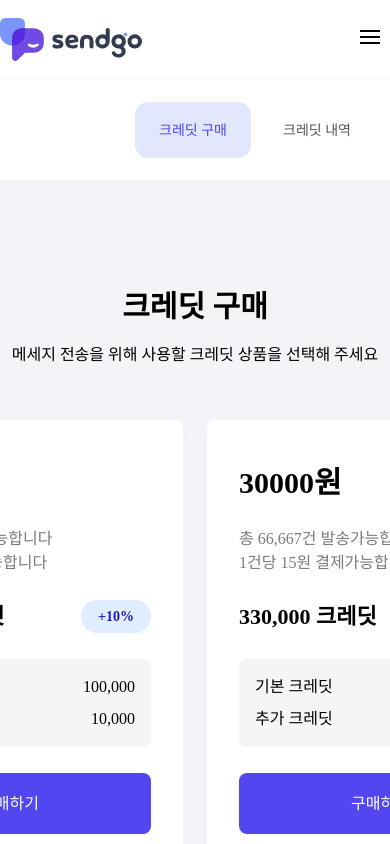
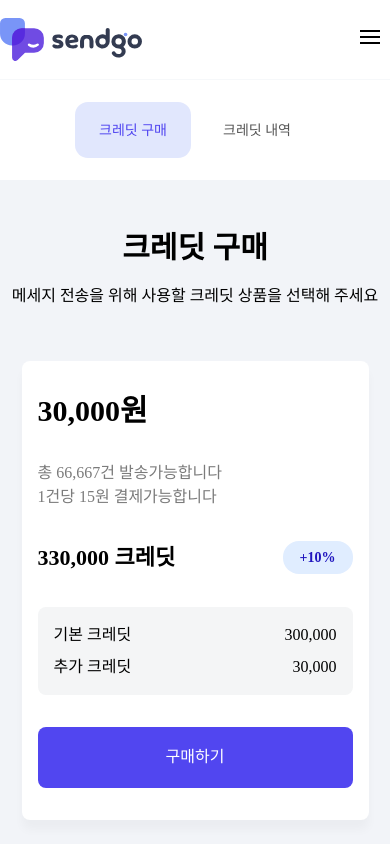
Before and after one commit to namsan01/sendgo, a Vue app: page /credit in a window 390 px wide. Shown: the top 844 px of the page. Built offline with nearby package versions, Linux system fonts and the light colour scheme.

Commit message:
크레딧 페이지 반응형 완료

```diff
--- a/src/assets/css/main.css
+++ b/src/assets/css/main.css
@@ -6,10 +6,6 @@
   height: auto;
   font-weight: normal;
   font-family: Pretendard;
-}
-
-html, body {
-  overflow-x: hidden;
 }
 
 .wrapper {
@@ -42,4 +38,7 @@ html, body {
       .wrapper {
         width: 700px;
       }
+      html, body {
+        overflow-x: hidden;
       }
+      }
--- a/src/components/layout/Footer.vue
+++ b/src/components/layout/Footer.vue
@@ -1,4 +1,5 @@
 <template>
+  <div class="block">
   <div
     class="flex flex-col h-[19.8rem] items-center max-w-full bg-black border-t border-gray-500"
   >
@@ -28,6 +29,7 @@
       </div>
     </div>
   </div>
+</div>
 </template>
 
 <script>
--- a/src/components/layout/Header.vue
+++ b/src/components/layout/Header.vue
@@ -28,8 +28,6 @@
               to="/message"
               :class="{
                 'text-[#4E43ED]': isCurrentRoute('/message'),
-                'hover:text-[#d9d9d9]': isScrolled,
-                'hover:text-[#4F44F0]': !isScrolled,
               }"
             >
               <span class="md:text-xl">메시지</span>
@@ -38,8 +36,6 @@
               to="/credit"
               :class="{
                 'text-[#4E43ED]': isCurrentRoute('/credit'),
-                'hover:text-[#d9d9d9]': isScrolled,
-                'hover:text-[#4F44F0]': !isScrolled,
               }"
             >
               <span class="md:text-xl">크레딧</span>
@@ -68,7 +64,7 @@
             <router-link
               to="/message"
               :class="{
-                'text-[#4E43ED] border-b border-[#4E43ED]':
+                'text-[#4E43ED] border-b-2 border-[#4E43ED]':
                   isCurrentRoute('/message'),
               }"
             >
@@ -77,7 +73,7 @@
             <router-link
               to="/credit"
               :class="{
-                'text-[#4E43ED] border-b border-[#4E43ED]':
+                'text-[#4E43ED] border-b-2 border-[#4E43ED]':
                   isCurrentRoute('/credit'),
               }"
             >
@@ -136,7 +132,7 @@
             <router-link
               to="/message"
               :class="{
-                'text-[#4E43ED] border-b border-[#4E43ED]':
+                'text-[#4E43ED] border-b-2 border-[#4E43ED]':
                   isCurrentRoute('/message'),
               }"
             >
@@ -145,7 +141,7 @@
             <router-link
               to="/credit"
               :class="{
-                'text-[#4E43ED] border-b border-[#4E43ED]':
+                'text-[#4E43ED] border-b-2 border-[#4E43ED]':
                   isCurrentRoute('/credit'),
               }"
             >
--- a/src/page/Credit.vue
+++ b/src/page/Credit.vue
@@ -1,8 +1,8 @@
 <template>
-  <div class="h-[950px] bg-[#f2f4f8]">
+  <div class="h-auto bg-[#f2f4f8] md:h-auto pb-24">
     <div class="sub-header w-full bg-white">
       <div
-        class="flex justify-end w-[1223px] gap-2 base:w-[960px] lg:w-[760px] md:w-[360px]"
+        class="flex justify-end w-[1223px] gap-2 base:w-[960px] lg:w-[760px] md:w-[360px] md:justify-center"
       >
         <router-link to="" :style="{ background: '#e1e7fd', color: '#4F44F0' }"
           >크레딧 구매</router-link
@@ -10,12 +10,13 @@
         <router-link to="">크레딧 내역</router-link>
       </div>
     </div>
-    <div class="flex-col h-full items-center">
-      <h2 class="text-3xl font-bold mt-[109px] mb-[18px]">크레딧 구매</h2>
+    <div class="flex-col h-full items-center justify-center">
+      <h2 class="text-3xl font-bold mt-[109px] mb-[18px] base:mt-[50px]">크레딧 구매</h2>
       <h2 class="mb-[53px]">
         메세지 전송을 위해 사용할 크레딧 상품을 선택해 주세요
       </h2>
-      <div class="w-[1460px] flex gap-6 flex-nowrap">
+      <div class="w-full flex-center">
+      <div class="w-[1460px] h-auto flex gap-6 flex-wrap justify-center">
         <div class="box1">
           <h2 class="font-bold text-3xl">30,000원</h2>
           <div class="text-[#7B7B7B]">
@@ -138,6 +139,7 @@
         </div>
       </div>
     </div>
+    </div>
   </div>
 </template>
 
@@ -178,10 +180,19 @@ export default {
   padding: 32px;
 }
 
+@media (max-width: 1280px) {
+  .box1 {
+    width: 100%;
+  }
+
+}
+
+
 @media (max-width: 1024px) {
   .sub-header a {
     width: 116px;
   }
+
 }
 
 @media (max-width: 768px) {
@@ -189,5 +200,9 @@ export default {
     width: 116px;
     font-size: 14px;
   }
+
+  .box1 {
+    padding: 16px;
+  }
 }
 </style>
--- a/src/page/Message.vue
+++ b/src/page/Message.vue
@@ -26,7 +26,7 @@
                 작성이 가능합니다.
               </h2>
             </div>
-            <div class="flex w-full pt-8 gap-[68px] md:flex-col gap-0">
+            <div class="flex w-full pt-8 gap-[68px] md:flex-col md:gap-0">
               <div class="message-left w-[55%] md:w-[100%] ">
                 <div>
                   <h1 class="mb-4 text-[20px] font-semibold">수신번호</h1>
@@ -41,7 +41,7 @@
                         src="/public/images/icon2/icon_plus.svg"
                         alt="plus"
                       />
-                      <h3 class="mt-[2px] lg:text-lg mt-[3px]">추가</h3>
+                      <h3 class="mt-[2px] lg:text-lg lg:mt-[3px]">추가</h3>
                     </button>
                   </div>
                   <div class="message-text">
@@ -66,7 +66,7 @@
                         alt="icon"
                         class="lg:hidden"
                       />
-                      <h2 class="mt-[2px] base:mt-[1px] mr-[6px] lg:mt-0 mr-0 text-sm">주소록 불러오기</h2>
+                      <h2 class="mt-[2px] base:mt-[1px] base:mr-[6px] lg:mt-0 lg:mr-0 text-sm">주소록 불러오기</h2>
                     </div>
                     <div class="message-option">
                       <img
@@ -74,7 +74,7 @@
                         alt="icon"
                         class="lg:hidden"
                       />
-                      <h2 class="mt-[3px] base:mt-[2px] mr-2 lg:mt-0 mr-0 text-sm">파일 불러오기</h2>
+                      <h2 class="mt-[3px] base:mt-[2px] base:mr-2 lg:mt-0 lg:mr-0 text-sm">파일 불러오기</h2>
                     </div>
                     <div class="message-option">
                       <img
@@ -82,7 +82,7 @@
                         alt="icon"
                         class="lg:hidden"
                       />
-                      <h2 class="mt-[5px] base:mt-[1px] mr-2 lg:mt-0 mr-0 text-sm">최근 전송 내역</h2>
+                      <h2 class="mt-[5px] base:mt-[1px] base:mr-2 lg:mt-0 lg:mr-0 text-sm">최근 전송 내역</h2>
                     </div>
                   </div>
                 </div>
@@ -105,7 +105,7 @@
                   <h2 class="mb-4 text-[20px] font-semibold">메세지 입력</h2>
                   <div class="w-full h-[723px] rounded-lg bg-[#F6F6F6] p-6">
                     <input
-                      class="w-full h-[61px] placeholder-gray-500 rounded-lg p-5 lg:text-[12px] p-2"
+                      class="w-full h-[61px] placeholder-gray-500 rounded-lg p-5 lg:text-[12px] lg:p-2"
                       placeholder="제목을 입력해주세요. (단문 SMS는 제외, 최대 30byte)"
                     />
                     <div class="w-full h-[35px] flex justify-between mt-[17px]">
@@ -139,17 +139,17 @@
                         class="flex justify-end px-[16.5px] pb-[20px] gap-3 mb-[25px]"
                       >
                         <button
-                          class="w-[107px] h-[43px] bg-[#f5f5f5] rounded-2xl lg:w-[92] h-[36px] text-sm"
+                          class="w-[107px] h-[43px] bg-[#f5f5f5] rounded-2xl lg:w-[92] lg:h-[36px] text-sm"
                         >
                           치환코드
                         </button>
                         <button
-                          class="w-[107px] h-[43px] bg-[#f5f5f5] rounded-2xl lg:w-[92] h-[36px] text-sm"
+                          class="w-[107px] h-[43px] bg-[#f5f5f5] rounded-2xl lg:w-[92] lg:h-[36px] text-sm"
                         >
                           템플릿
                         </button>
                         <button
-                          class="w-[107px] h-[43px] bg-[#f5f5f5] rounded-2xl lg:w-[92] h-[36px] text-sm"
+                          class="w-[107px] h-[43px] bg-[#f5f5f5] rounded-2xl lg:w-[92] lg:h-[36px] text-sm"
                         >
                           문자도구
                         </button>
```
